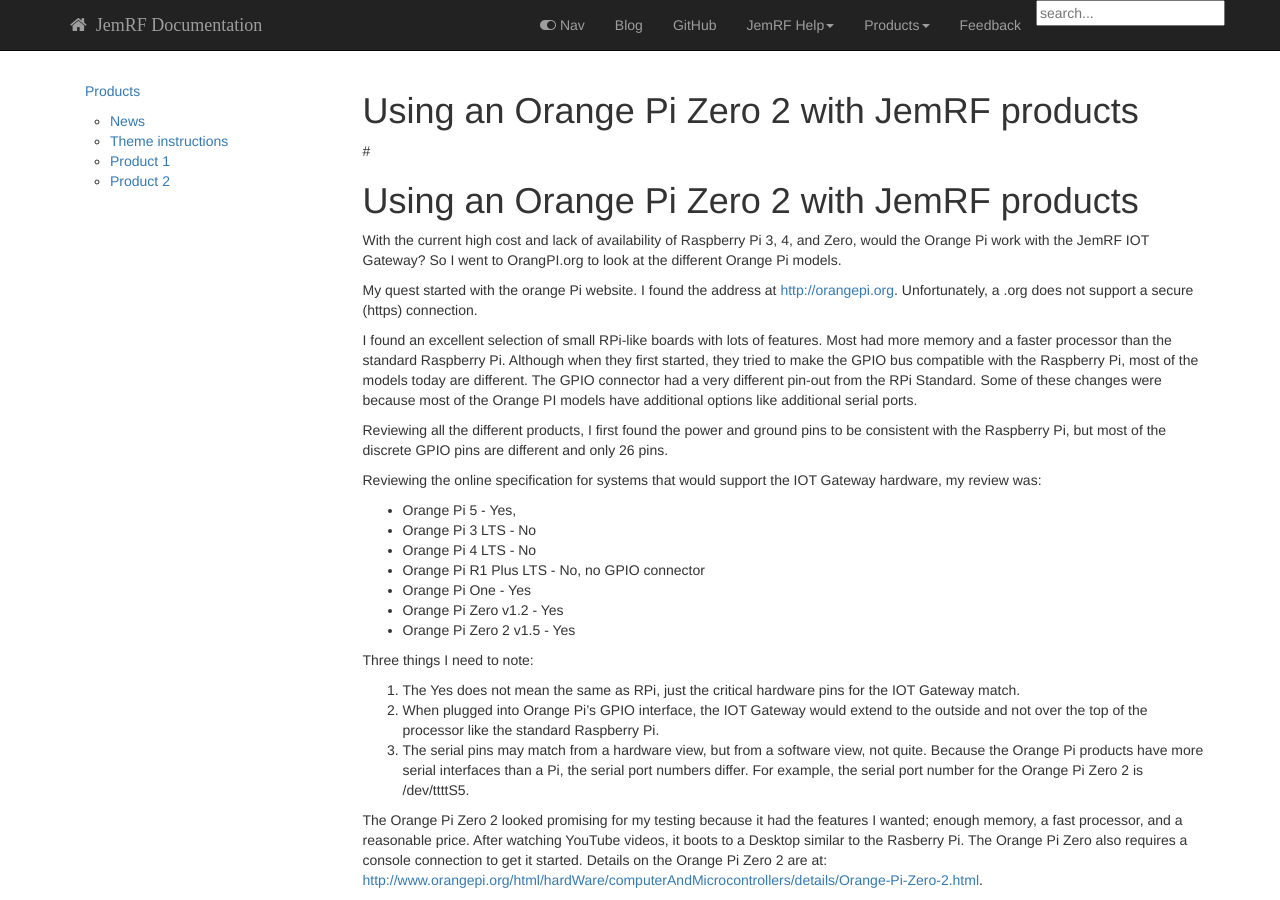
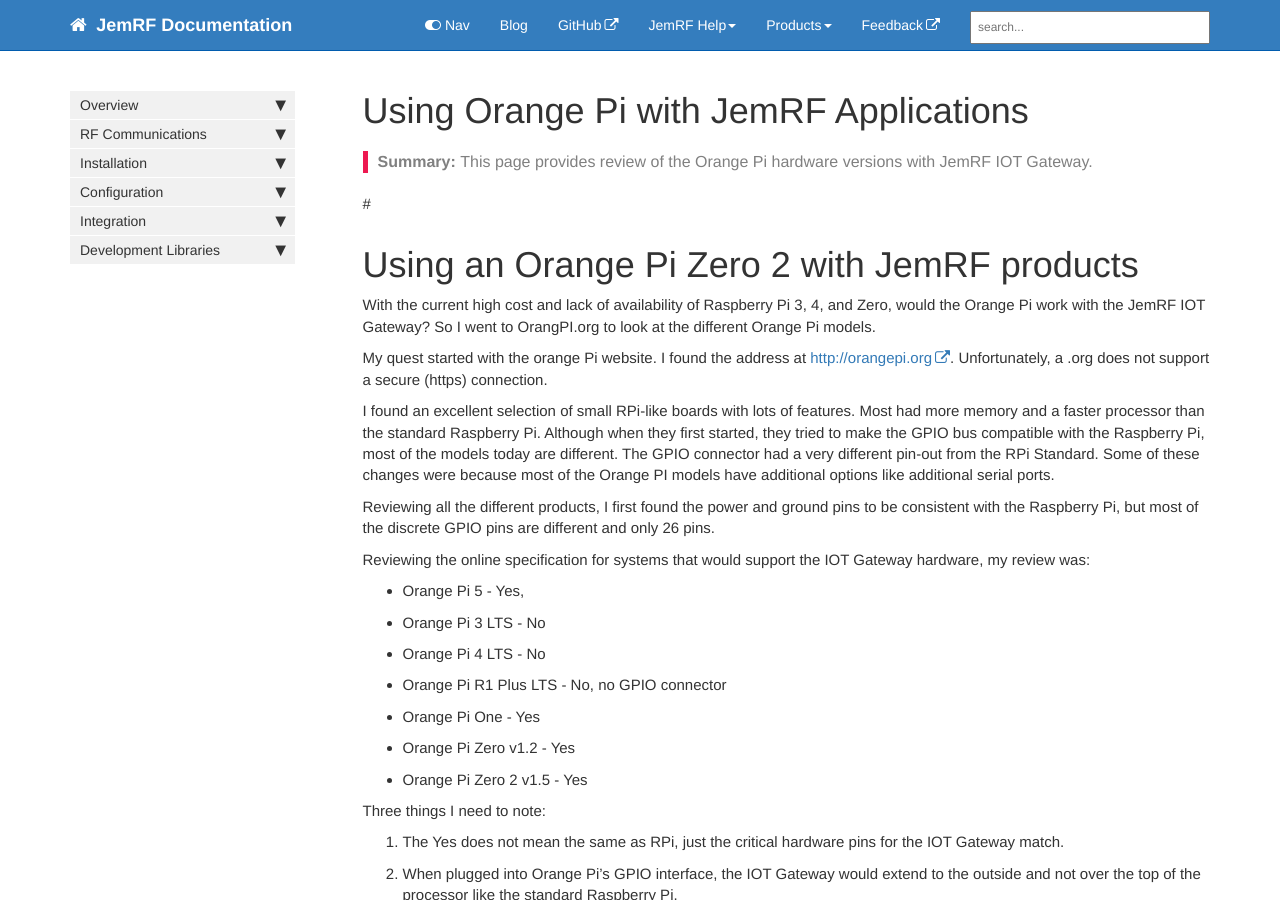
Before and after one commit to JemRF/RF-Documentation, a Jekyll site: the page built from pages/mydoc/orangepi.md, in a window 1280 px wide and 900 px high. Built offline with Jekyll 4.4.1, drawn with Linux system fonts in a browser that asks for light colours; nearby versions of some CDN libraries; our own code applies the rules of GitHub Pages for plain Markdown files; library files that are not in the unit come from our copies; comment, search, counter and statistics services are not loaded; some of the changed text lies outside the part shown.

Commit message:
orange pi doc fix

```diff
--- a/pages/mydoc/orangepi.md
+++ b/pages/mydoc/orangepi.md
@@ -1,3 +1,13 @@
+---
+title: Using Orange Pi with JemRF Applications
+keywords: Orange Pi, software, IOT Gateway
+last_updated: Jan 14, 2023
+tags:
+summary: "This page provides review of the Orange Pi hardware versions with JemRF IOT Gateway."
+sidebar: mydoc_sidebar
+permalink: orangepi.html
+folder: mydoc
+---
 #
 # Using an Orange Pi Zero 2 with JemRF products
 
```
